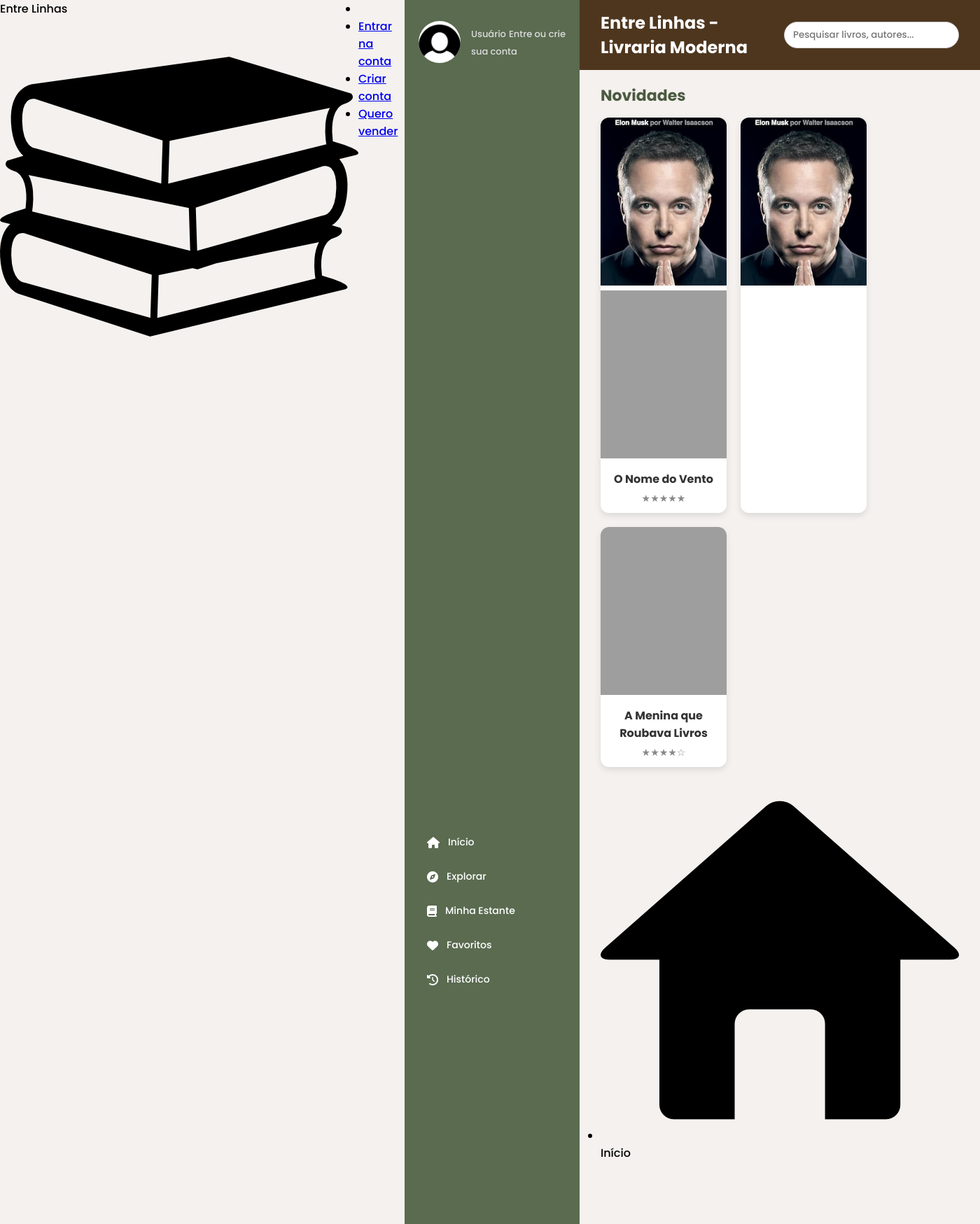
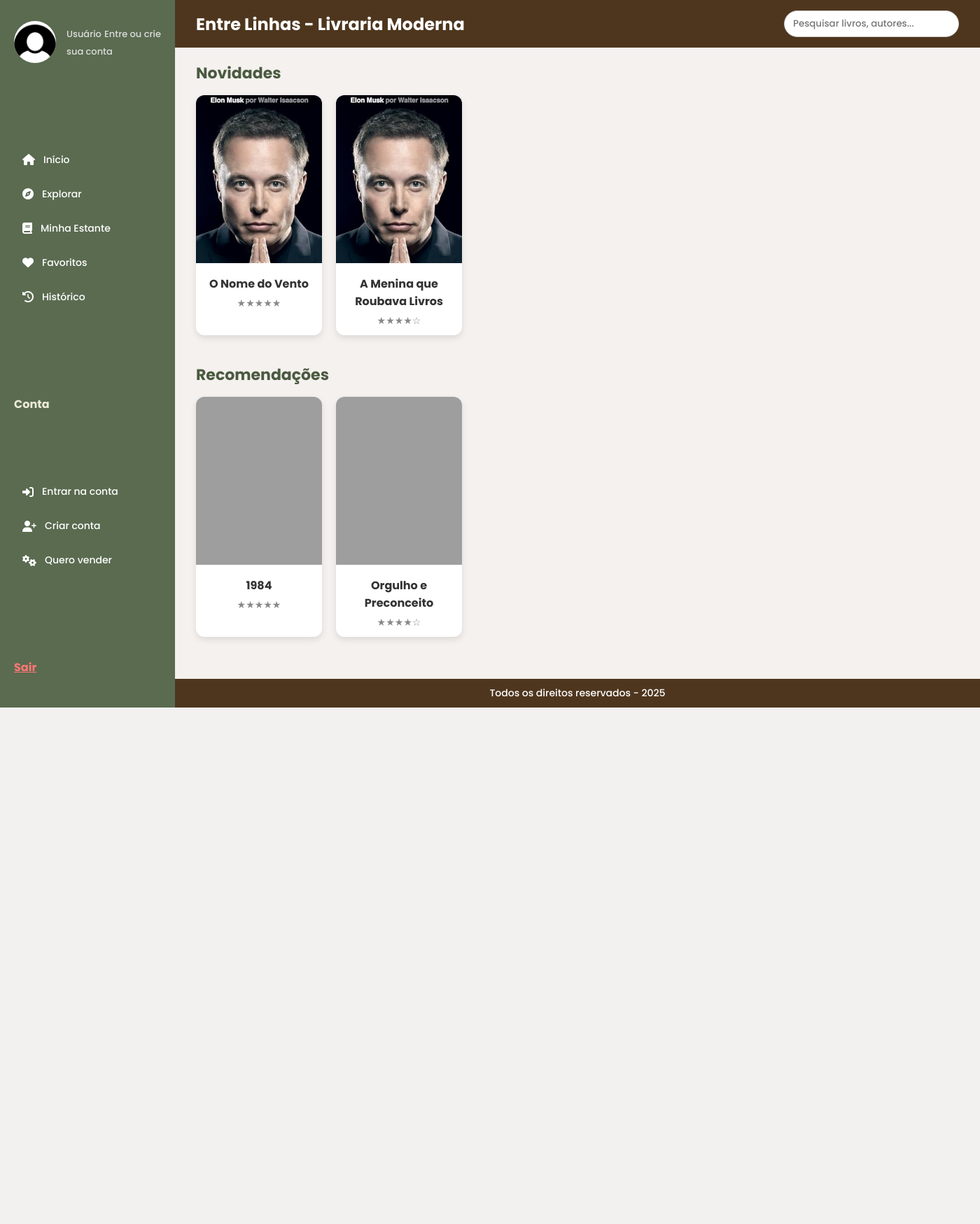
Before and after one commit to gouveazs/PROJETO-TCC, a PHP site: page / in a window 1400 px wide. Shown: the top 1749 px of the page at 70% size. After the commit the page ends 1011 px from the top, so only its background shows below. Run offline with PHP 8.4, Linux system fonts and the light colour scheme; grey boxes are pictures that could not be loaded.

Commit message:
Update index.php

```diff
--- a/index.php
+++ b/index.php
@@ -14,26 +14,7 @@ $nome = isset($_SESSION['nome_usuario']) ? $_SESSION['nome_usuario'] : null;
   <link rel="stylesheet" href="css/estilo02.css"> <!-- CSS separado -->
 </head>
 <body>
-    <header class="banner">Entre Linhas
-    <img src="imgs/pilha-de-tres-livros.png" class="custom-icon">
-    </header>
 
-    <nav class="menu">
-        <ul>
-            <!-- This li pushes the next items to the right -->
-            <li class="push-right"></li>
-            <li><a href="login/login.php">Entrar na conta</a></li>
-            <li><a href="php/cadastro/cadastroUsuario.php">Criar conta</a></li>
-            <li><a href="php/cadastro/cadastroVendedor.php">Quero vender</a></li>
-
-            <!-- Sessão de adms -->
-            <?php if ($nome === 'adm'): ?>
-                <li><a href="php/consulta/consulta.php">Consulta</a></li>
-                <li><a href="php/consultaFiltro/busca.php">Consulta por Nome</a></li>
-                <li><a href="php/cadastro/cadastroProduto.php">Cadastrar Produto</a></li>
-            <?php endif; ?>
-        </ul>
-    </nav>
   <div class="sidebar">
     <div class="profile">
       <img src="imgs/imagem-do-usuario-com-fundo-preto.png" alt="Avatar">
@@ -91,7 +72,6 @@ $nome = isset($_SESSION['nome_usuario']) ? $_SESSION['nome_usuario'] : null;
         <div class="cards">
           <div class="card">
             <img src="imgs/capa.jpg" alt="Livro 1">
-            <img src="imgs/capa1.jpg" alt="Livro 1">
             <div class="card-content">
               <h4>O Nome do Vento</h4>
               <p>★★★★★</p>
@@ -99,51 +79,11 @@ $nome = isset($_SESSION['nome_usuario']) ? $_SESSION['nome_usuario'] : null;
           </div>
           <div class="card">
             <img src="imgs/capa.jpg" alt="Livro 2">
-          </div>
-          <div class="card">
-            <img src="imgs/capa2.jpg" alt="Livro 2">
             <div class="card-content">
               <h4>A Menina que Roubava Livros</h4>
               <p>★★★★☆</p>
             </div>
           </div>
-            <ul id="side_items">
-                <li class="side-item active">
-                    <img src="imgs/botao-de-inicio.png" class="custom-icon">
-                        <span class="item-description">Início</span>
-                    </a>
-                </li>
-
-                <li class="side-item">
-                 <img src="imgs/comunidade.png" class="custom-icon">
-                     <span class="item-description"><a href="comunidades/listar_comunidades.php">Comunidades</a></span>
-                    </a>
-                </li>
-
-                    <li class="side-item">
-                 <img src="imgs/carrinho-carrinho.png" class="custom-icon">
-                     <span class="item-description">Carrinho</span>
-                    </a>
-                </li>
-
-                <li class="side-item">
-                 <img src="imgs/queimar.png" class="custom-icon">
-                     <span class="item-description">Destaque</span>
-                    </a>
-                </li>
-
-                <li class="side-item">
-                 <img src="imgs/gostar.png" class="custom-icon">
-                     <span class="item-description">Favoritos</span>
-                    </a>
-                </li>
-
-               <li class="side-item">
-                 <img src="imgs/info.png" class="custom-icon">
-                     <span class="item-description">Serviços</span>
-                    </a>
-                </li>
-            </ul>
         </div>
       </div>
 
@@ -151,14 +91,14 @@ $nome = isset($_SESSION['nome_usuario']) ? $_SESSION['nome_usuario'] : null;
         <h3>Recomendações</h3>
         <div class="cards">
           <div class="card">
-            <img src="imgs/capa.jpg" alt="Livro 3">
+            <img src="imgs/capa3.jpg" alt="Livro 3">
             <div class="card-content">
               <h4>1984</h4>
               <p>★★★★★</p>
             </div>
           </div>
           <div class="card">
-            <img src="imgs/capa.jpg" alt="Livro 4">
+            <img src="imgs/capa4.jpg" alt="Livro 4">
             <div class="card-content">
               <h4>Orgulho e Preconceito</h4>
               <p>★★★★☆</p>
```
